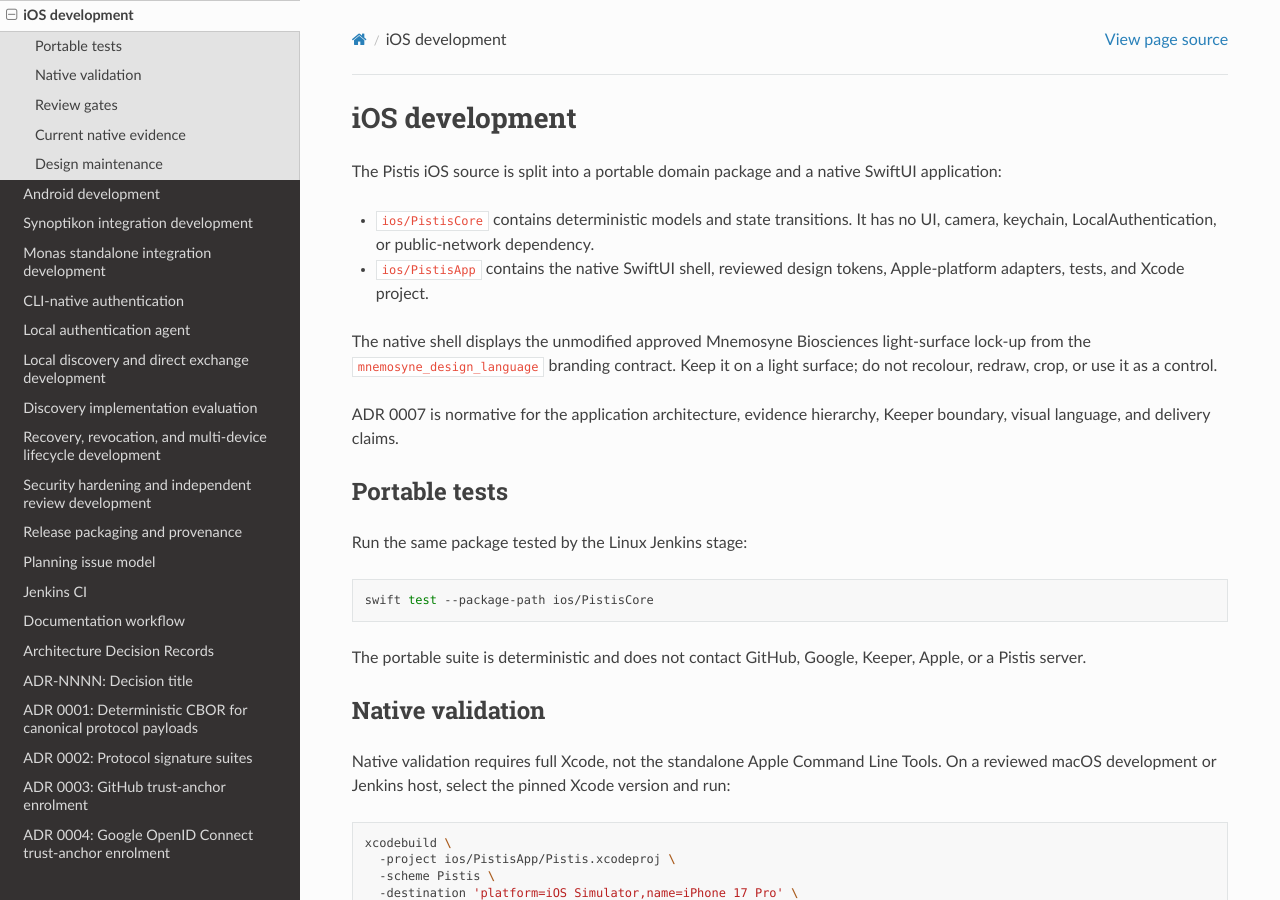
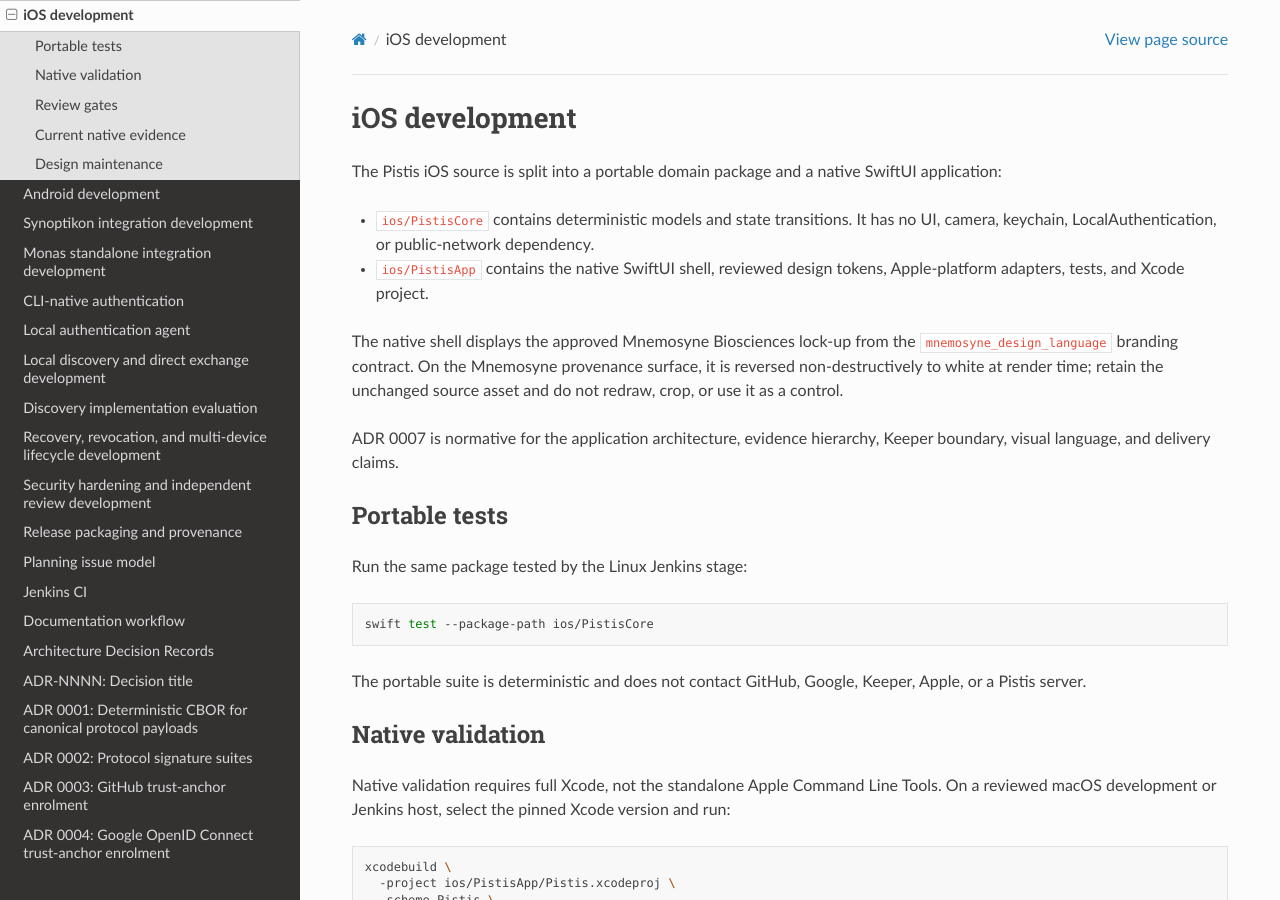
Before and after one commit to sagrudd/pistis, a Sphinx documentation site: the page built from docs/development/ios.md, in a window 1280 px wide and 900 px high. Built offline with Sphinx 7.4.7 and the Read the Docs theme 3.1.0, drawn with Linux system fonts in a browser that asks for light colours; the version number could not be read and is left out.

Commit message:
Reverse iOS provenance logo on green

```diff
--- a/docs/development/ios.md
+++ b/docs/development/ios.md
@@ -8,10 +8,10 @@
 - `ios/PistisApp` contains the native SwiftUI shell, reviewed design tokens,
   Apple-platform adapters, tests, and Xcode project.
 
-The native shell displays the unmodified approved Mnemosyne Biosciences
-light-surface lock-up from the `mnemosyne_design_language` branding contract.
-Keep it on a light surface; do not recolour, redraw, crop, or use it as a
-control.
+The native shell displays the approved Mnemosyne Biosciences lock-up from the
+`mnemosyne_design_language` branding contract. On the Mnemosyne provenance
+surface, it is reversed non-destructively to white at render time; retain the
+unchanged source asset and do not redraw, crop, or use it as a control.
 
 ADR 0007 is normative for the application architecture, evidence hierarchy,
 Keeper boundary, visual language, and delivery claims.
```
Also changed, not shown: 1 other file.
